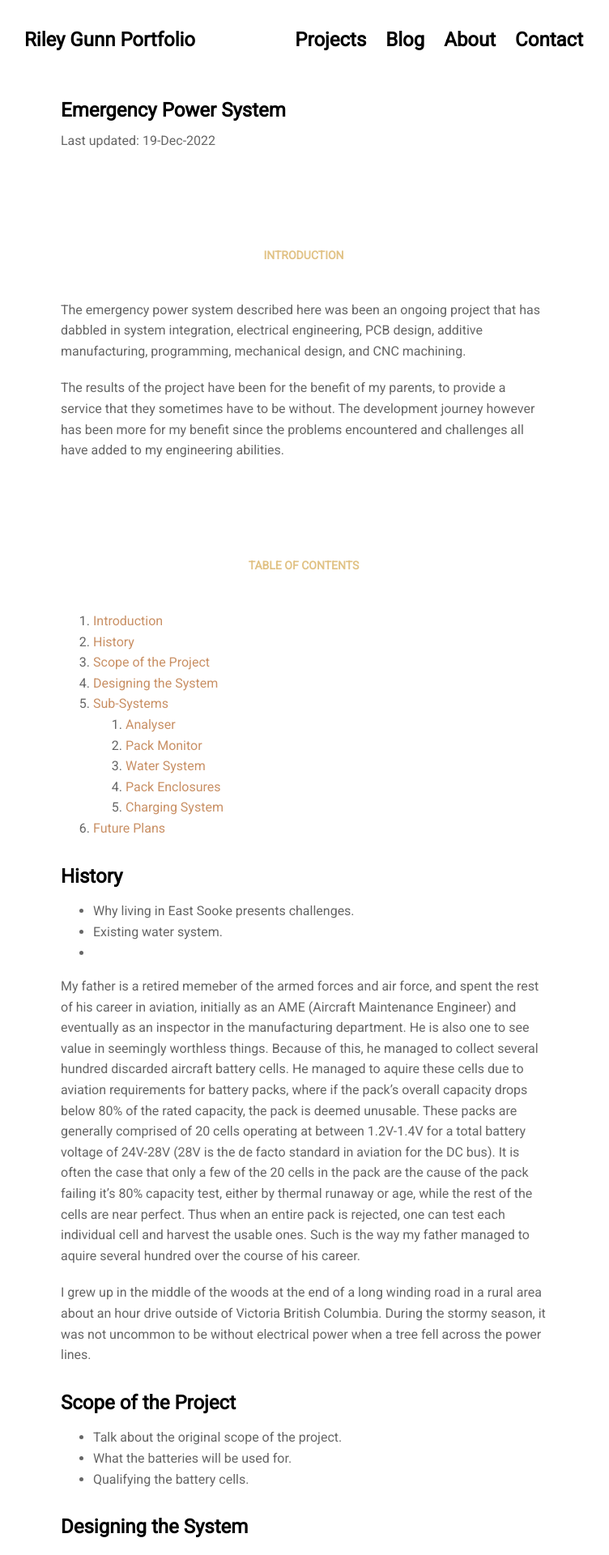
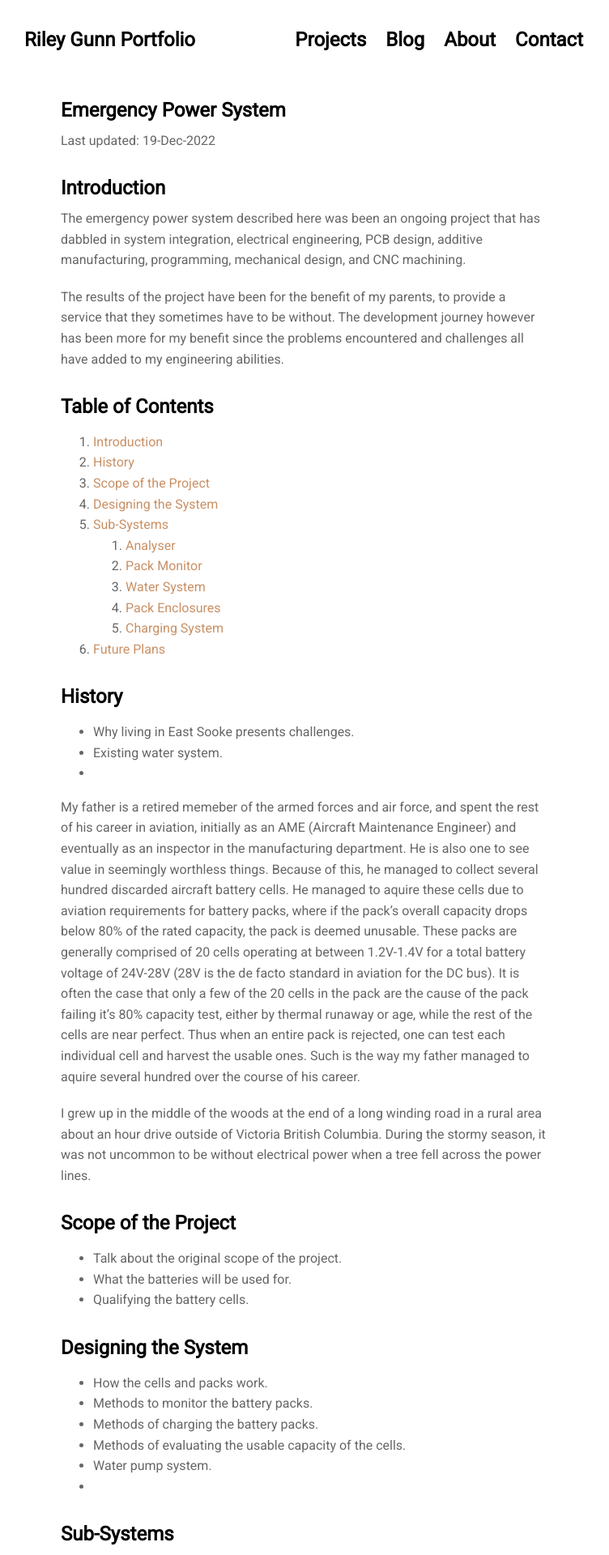
Before and after one commit to Riley903/Riley903.github.io, a Jekyll site: the page built from projects/proj-1.md, in a window 1280 px wide. Shown: the top 1920 px of the page at 81% size, without its empty margins (265-1017 px from the left). Built offline with Jekyll 4.4.1, drawn with Linux system fonts in a browser that asks for light colours; nearby versions of some CDN libraries.

```diff
--- a/projects/proj-1.md
+++ b/projects/proj-1.md
@@ -5,13 +5,13 @@ title: 'Emergency Power System'
 
 Last updated: 19-Dec-2022
 
-### Introduction
+#### Introduction
 
 The emergency power system described here was been an ongoing project that has dabbled in system integration, electrical engineering, PCB design, additive manufacturing, programming, mechanical design, and CNC machining.
 
 The results of the project have been for the benefit of my parents, to provide a service that they sometimes have to be without. The development journey however has been more for my benefit since the problems encountered and challenges all have added to my engineering abilities.
 
-### Table of Contents
+#### Table of Contents
 
 1. [Introduction](#introduction)
 2. [History](#history)
```
